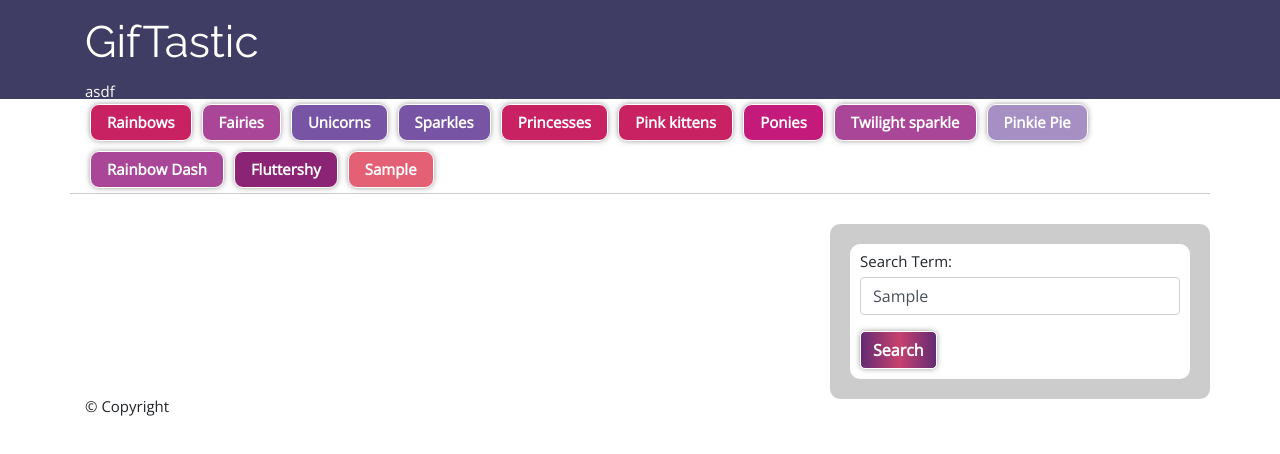
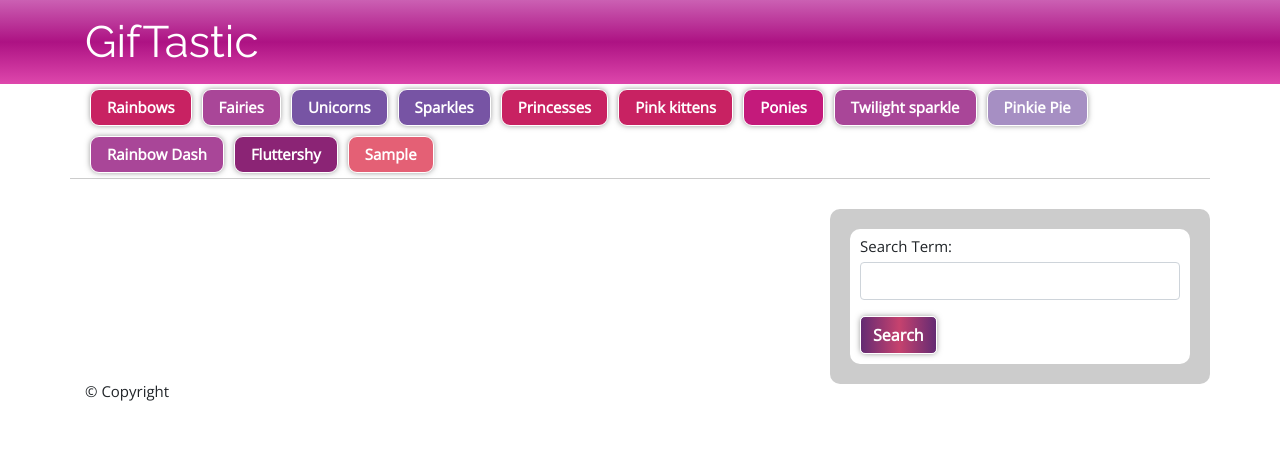
Before and after one commit to AllisonMChamplin/GifTastic, a plain HTML site: page index.html in a window 1280 px wide. Both pictures are taken after typing "Sample" into the empty fields and a click on the button "Search". Drawn offline with nearby package versions, Linux system fonts and the light colour scheme.

Commit message:
Set search box to clear after submit, added title to GIF display

```diff
--- a/assets/css/style.css
+++ b/assets/css/style.css
@@ -53,13 +53,19 @@ h1 {
 }
 
 .page-header {
-    background:#3f3d64;
-    color: #fff;
-
+/* Permalink - use to edit and share this gradient: https://colorzilla.com/gradient-editor/#cb60b3+0,ad1283+50,de47ac+100;Pink+3D */
+background: #cb60b3; /* Old browsers */
+background: -moz-linear-gradient(top,  #cb60b3 0%, #ad1283 50%, #de47ac 100%); /* FF3.6-15 */
+background: -webkit-linear-gradient(top,  #cb60b3 0%,#ad1283 50%,#de47ac 100%); /* Chrome10-25,Safari5.1-6 */
+background: linear-gradient(to bottom,  #cb60b3 0%,#ad1283 50%,#de47ac 100%); /* W3C, IE10+, FF16+, Chrome26+, Opera12+, Safari7+ */
+filter: progid:DXImageTransform.Microsoft.gradient( startColorstr='#cb60b3', endColorstr='#de47ac',GradientType=0 ); /* IE6-9 */
+color: #fff;
 }
 
 h1 {
     padding: 20px 0;
+    width: 185px;
+    display: inline-block;
 }
 
 .clicky {
@@ -92,11 +98,12 @@ label {
     float: left;
     text-align: center;
     margin-bottom: 20px;
+    margin-top: 40px;
     height: 226px;
 }
 
 .meta {
-    margin: 12px 0;
+    margin: 4px 0;
 }
 
 #tags {
@@ -113,3 +120,10 @@ form {
     padding: 10px;
     border-radius: 10px;
 }
+
+#show {
+    width: 300px;
+    float: right;
+    text-align: right;
+    margin: 34px 0 0;
+}
--- a/assets/javascript/app.js
+++ b/assets/javascript/app.js
@@ -74,11 +74,14 @@ $(document).ready(function () {
         for (var i = 0; i < resultsList.length; i++) {
             // Creating and storing a div tag
             var topicDiv = $("<div>");
+
             // Creating a paragraph tag with the result item's rating
             var rating = $("<p>").text("Rating: " + resultsList[i].rating.toUpperCase());
             rating.attr("class", "meta");
-            var title = $("<p>").text("title: " + resultsList[i].title);
+            // Creating a paragraph tag with the result item's title
+            var title = $("<p>").text("Title: " + resultsList[i].title);
             title.attr("class", "meta");
+
             // Creating and storing an image tag
             var topicImage = $("<img>");
             // Setting the src attribute of the image to the fixed height still property
@@ -113,7 +116,7 @@ $(document).ready(function () {
 
     // Show current topic div
     var showTopic = function () {
-        console.log("---- hi showTopic ----")
+        console.log("---- hi showTopic ----");
         var showDiv = $('#show');
         showDiv.html(currentTopic);
     };
@@ -160,6 +163,7 @@ $(document).ready(function () {
         if (input) {
             topicsArray.push(input);
             topicList();
+            $('#searchbox').find('input:text').val('');
         };
     });
 
--- a/index.html
+++ b/index.html
@@ -22,7 +22,7 @@
     <header class="page-header">
         <div class="container">
             <h1>GifTastic</h1>
-            <div id="show">asdf</div>
+            <div id="show"></div>
         </div>
     </header>
 
@@ -35,7 +35,7 @@
                 <div id="gifs-appear-here"></div>
             </div>
             <div id="search" class="col-sm-4">
-                <form role="form">
+                <form role="form" id="searchbox">
                     <div class="form-group">
                         <label for="search">Search Term:</label>
                         <input type="text" class="form-control" id="search-term">
```
